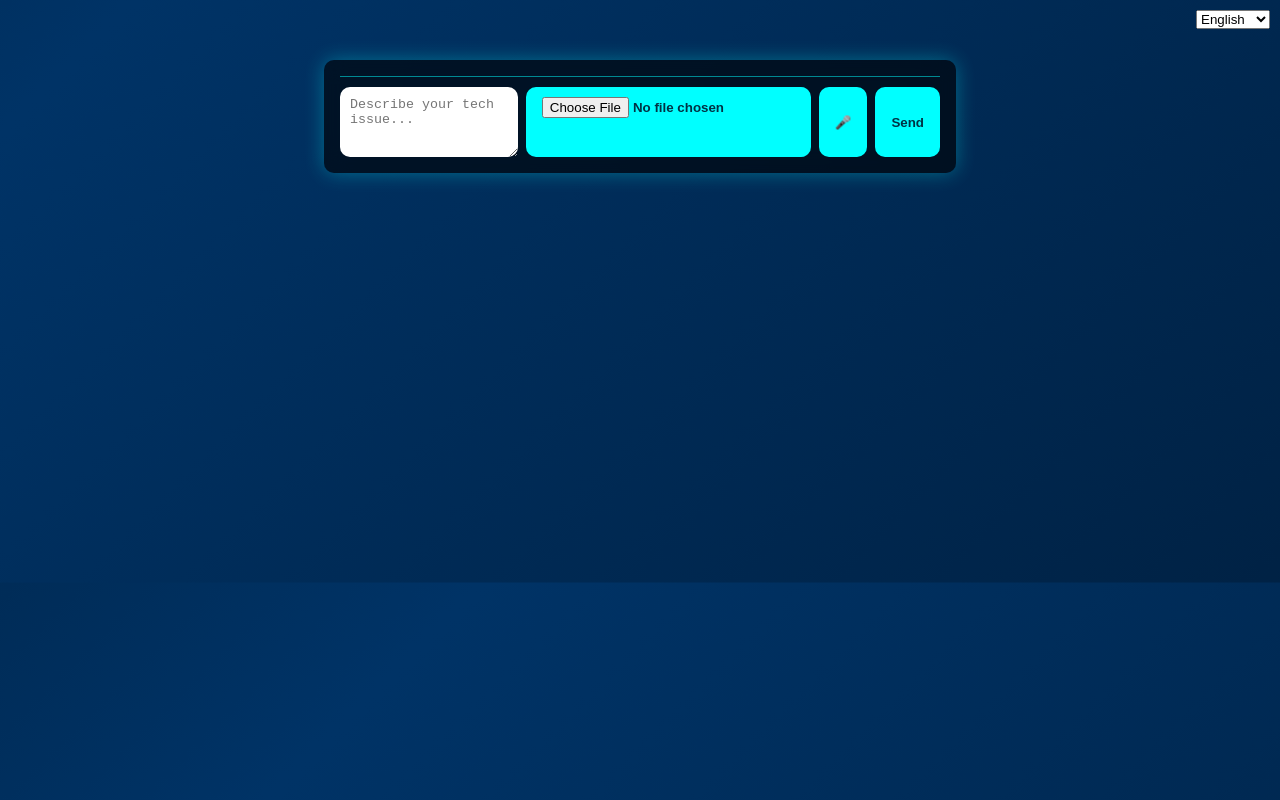
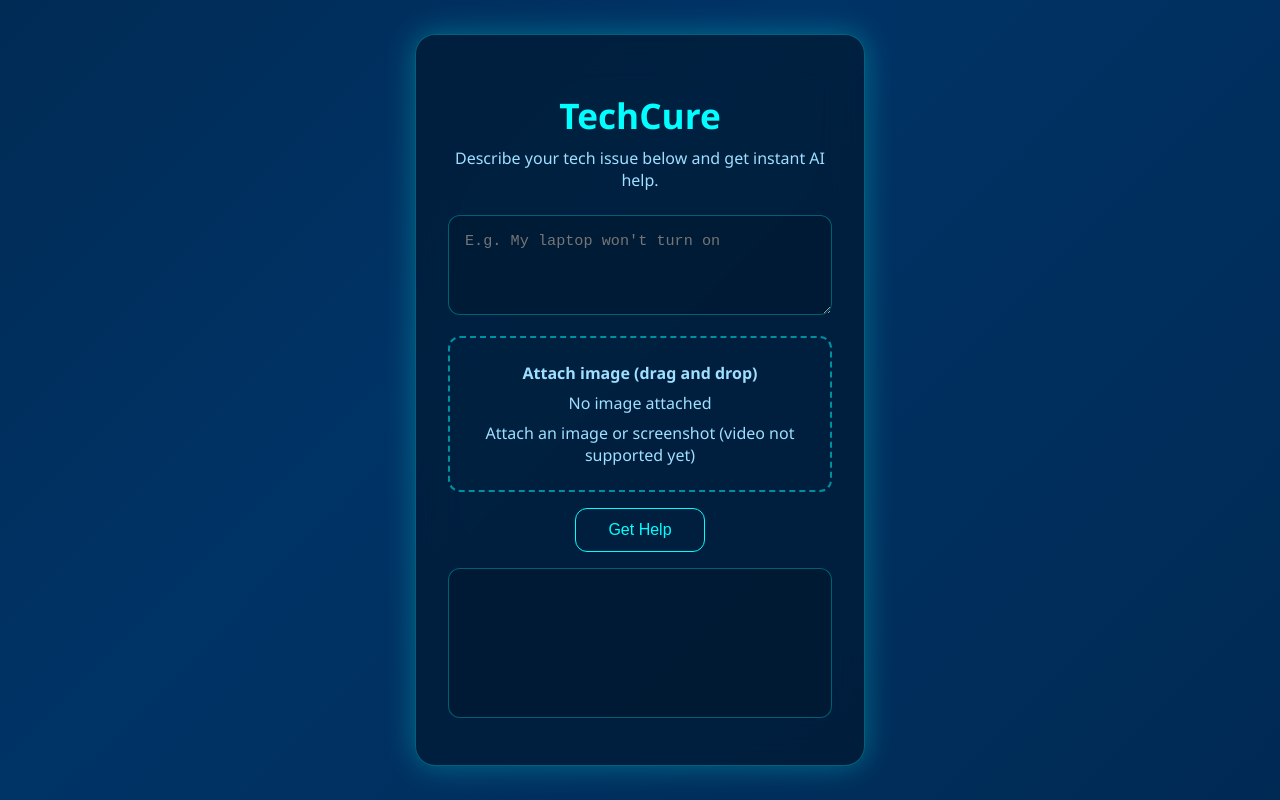
Before and after one commit to Rayyan-Hafeez/fix-my-tech, a website: page public/index.html in a window 1280 px wide. Drawn offline with Linux system fonts and the light colour scheme.

Commit message:
back to old stuff

```diff
--- a/public/index.html
+++ b/public/index.html
@@ -1,32 +1,54 @@
 <!DOCTYPE html>
 <html lang="en">
 <head>
+  <!-- Android icons -->
+  <link rel="icon" type="image/png" sizes="192x192" href="/android-chrome-192x192.png" />
+  <link rel="icon" type="image/png" sizes="512x512" href="/android-chrome-512x512.png" />
+  <!-- Apple touch icon -->
+  <link rel="apple-touch-icon" href="/android-chrome-192x192.png" />
+  <!-- Default favicon -->
+  <link rel="icon" type="image/png" href="/favicon.png" />
+
   <meta charset="UTF-8" />
   <meta name="viewport" content="width=device-width, initial-scale=1" />
   <title>TechCure – AI Tech Support</title>
   <link rel="stylesheet" href="style.css" />
-  <link rel="icon" type="image/png" href="favicon.png" />
 </head>
 <body>
-  <div id="language-select">
-    <select id="langPicker">
-      <option value="en">English</option>
-      <option value="ur">Urdu</option>
-      <option value="es">Español</option>
-      <option value="fr">Français</option>
-    </select>
+  <div id="splash-screen" class="splash-screen">
+    <h1>TECHCURE</h1>
+    <p>Speed. Precision. Peace of Mind.</p>
   </div>
 
-  <div class="chat-container">
-    <div class="chat-window" id="chat-window"></div>
-    <div class="input-area">
-      <textarea id="question" placeholder="Describe your tech issue..."></textarea>
-      <input type="file" id="fileInput" />
-      <button id="micBtn">🎤</button>
-      <button id="sendBtn">Send</button>
+  <div class="container" style="display: none;">
+    <h1>TechCure</h1>
+    <p>Describe your tech issue below and get instant AI help.</p>
+
+    <textarea id="question" placeholder="E.g. My laptop won't turn on"></textarea>
+
+    <div id="drop-zone" class="drop-zone">
+      <p><strong>Attach image (drag and drop)</strong></p>
+      <p id="file-name">No image attached</p>
+      <p class="note">Attach an image or screenshot (video not supported yet)</p>
+      <input type="file" id="image" accept="image/*" style="display: none;" />
     </div>
+
+    <button id="askBtn">Get Help</button>
+    <pre id="answer"></pre>
   </div>
 
   <script src="script.js"></script>
+  <script>
+    window.addEventListener('load', () => {
+      setTimeout(() => {
+        const splash = document.getElementById('splash-screen');
+        splash.classList.add('fade-out');
+        setTimeout(() => {
+          splash.style.display = 'none';
+          document.querySelector('.container').style.display = 'block';
+        }, 1000);
+      }, 3000);
+    });
+  </script>
 </body>
 </html>
--- a/public/script.js
+++ b/public/script.js
@@ -1,70 +1,75 @@
-const sendBtn = document.getElementById("sendBtn");
+const dropZone = document.getElementById("drop-zone");
+const fileInput = document.getElementById("image");
+const fileName = document.getElementById("file-name");
+const askBtn = document.getElementById("askBtn");
 const questionInput = document.getElementById("question");
-const chatWindow = document.getElementById("chat-window");
-const micBtn = document.getElementById("micBtn");
-const fileInput = document.getElementById("fileInput");
-const langPicker = document.getElementById("langPicker");
+const answerBox = document.getElementById("answer");
 
-// Message Display
-function addMessage(message, sender) {
-  const msgDiv = document.createElement("div");
-  msgDiv.className = `message ${sender}`;
-  msgDiv.textContent = message;
-  chatWindow.appendChild(msgDiv);
-  chatWindow.scrollTop = chatWindow.scrollHeight;
-}
+const conversationHistory = [
+  {
+    role: "system",
+    content: "You are a helpful assistant providing step-by-step tech support for PCs and mobile devices. Remember the conversation and reply accordingly."
+  }
+];
 
-// Translation (client-side demo only)
-function translate(text, lang) {
-  const translations = {
-    ur: "براہ کرم اپنے مسئلے کی وضاحت کریں۔",
-    es: "Por favor describe tu problema.",
-    fr: "Veuillez décrire votre problème."
-  };
-  return translations[lang] || text;
-}
-
-// Voice Input
-micBtn.addEventListener("click", () => {
-  const recognition = new (window.SpeechRecognition || window.webkitSpeechRecognition)();
-  recognition.lang = langPicker.value || "en-US";
-  recognition.onresult = (event) => {
-    questionInput.value = event.results[0][0].transcript;
-  };
-  recognition.start();
+dropZone.addEventListener("click", () => { fileInput.click(); });
+dropZone.addEventListener("dragover", (e) => {
+  e.preventDefault();
+  dropZone.classList.add("dragover");
+});
+dropZone.addEventListener("dragleave", () => { dropZone.classList.remove("dragover"); });
+dropZone.addEventListener("drop", (e) => {
+  e.preventDefault();
+  dropZone.classList.remove("dragover");
+  const files = e.dataTransfer.files;
+  if (files.length) {
+    fileInput.files = files;
+    fileName.textContent = files[0].name;
+  }
+});
+fileInput.addEventListener("change", () => {
+  if (fileInput.files.length) {
+    fileName.textContent = fileInput.files[0].name;
+  } else {
+    fileName.textContent = "No image attached";
+  }
 });
 
-// Handle Send
-sendBtn.addEventListener("click", async () => {
+askBtn.addEventListener("click", async () => {
   const question = questionInput.value.trim();
-  const lang = langPicker.value;
-
-  if (!question) return;
-  addMessage(question, "user");
-
-  const formData = new FormData();
-  formData.append("question", question);
-  if (fileInput.files[0]) {
-    formData.append("image", fileInput.files[0]);
+  if (!question) {
+    answerBox.textContent = "Please enter a question.";
+    return;
   }
 
+  // Add user message to history
+  conversationHistory.push({ role: "user", content: question });
+  answerBox.textContent = "Thinking...";
+
   try {
-    const res = await fetch("/api/ask", {
+    const formData = new FormData();
+    formData.append("history", JSON.stringify(conversationHistory));
+    if (fileInput.files[0]) {
+      formData.append("image", fileInput.files[0]);
+    }
+
+    const response = await fetch("/api/ask", {
       method: "POST",
-      body: formData,
+      body: formData
     });
 
-    const data = await res.json();
-    const answer = translate(data.answer, lang);
-    addMessage(answer, "bot");
+    const data = await response.json();
+    if (data.answer) {
+      // Add assistant reply to history
+      conversationHistory.push({ role: "assistant", content: data.answer });
 
-    // Track basic usage
-    console.log("User asked:", question);
-    console.log("Answer:", data.answer);
-  } catch (err) {
-    addMessage("Error getting answer.", "bot");
-    console.error(err);
+      const steps = data.answer.split(/\n+/).filter(line => line.trim() !== "");
+      answerBox.textContent = steps.map(step => `• ${step}`).join("\n");
+    } else {
+      answerBox.textContent = "Sorry, there was an error processing your request.";
+    }
+  } catch (error) {
+    console.error(error);
+    answerBox.textContent = "Error contacting server.";
   }
-
-  questionInput.value = "";
 });
--- a/public/style.css
+++ b/public/style.css
@@ -1,83 +1,143 @@
 body {
   margin: 0;
-  font-family: Arial, sans-serif;
+  padding: 0;
+  min-height: 100vh;
   background: linear-gradient(-45deg, #001f3f, #003366, #00162a, #004080);
   background-size: 400% 400%;
-  animation: move 15s ease infinite;
-  color: #fff;
+  animation: gradientMove 15s ease infinite;
+  display: flex;
+  justify-content: center;
+  align-items: center;
+  font-family: 'Segoe UI', Tahoma, Geneva, Verdana, sans-serif;
+  color: #d8eaff;
+  box-sizing: border-box; /* ✅ global fix for width issues */
 }
 
-@keyframes move {
+*, *::before, *::after {
+  box-sizing: inherit; /* ✅ make sure all elements follow box-sizing */
+}
+
+@keyframes gradientMove {
   0% { background-position: 0% 50%; }
   50% { background-position: 100% 50%; }
   100% { background-position: 0% 50%; }
 }
 
-.chat-container {
-  max-width: 600px;
-  margin: 60px auto;
-  padding: 1rem;
-  background: rgba(0, 0, 0, 0.6);
-  border-radius: 10px;
-  backdrop-filter: blur(10px);
-  box-shadow: 0 0 20px #00ffff50;
+.splash-screen {
+  position: fixed;
+  top: 0;
+  left: 0;
+  width: 100%;
+  height: 100%;
+  background: radial-gradient(circle at 30% 30%, #001f3f, #00162a);
+  display: flex;
+  justify-content: center;
+  align-items: center;
+  flex-direction: column;
+  color: #00ffff;
+  z-index: 9999;
+  opacity: 1;
+  transition: opacity 1s ease;
 }
 
-.chat-window {
-  max-height: 400px;
-  overflow-y: auto;
-  border-bottom: 1px solid #00ffff80;
-  margin-bottom: 10px;
+.splash-screen.fade-out { opacity: 0; }
+
+.container {
+  background: rgba(0, 20, 40, 0.6);
+  border: 1px solid rgba(0, 255, 255, 0.3);
+  border-radius: 20px;
+  backdrop-filter: blur(20px);
+  box-shadow: 0 0 30px rgba(0, 255, 255, 0.3);
+  padding: 2rem;
+  width: 90%;
+  max-width: 450px;
+  text-align: center;
+  animation: fadeIn 1s ease forwards;
 }
 
-.message {
-  padding: 10px;
-  margin: 5px 0;
-  border-radius: 10px;
-  max-width: 80%;
-  line-height: 1.4;
+h1 {
+  font-size: 2.2rem;
+  color: #00ffff;
+  margin-bottom: 0.5rem;
 }
 
-.user {
-  background: #0088cc;
-  color: #fff;
-  margin-left: auto;
-  text-align: right;
-}
-
-.bot {
-  background: #003244;
-  color: #00ffff;
-  margin-right: auto;
-  text-align: left;
-}
-
-.input-area {
-  display: flex;
-  gap: 8px;
+p {
+  color: #9fdfff;
+  margin-top: 0;
+  margin-bottom: 1.5rem;
 }
 
 textarea {
-  flex: 1;
-  padding: 10px;
-  border-radius: 10px;
-  border: none;
+  width: 100%;
+  height: 100px;
+  background: rgba(0, 20, 40, 0.4);
+  border: 1px solid rgba(0, 255, 255, 0.3);
+  border-radius: 12px;
+  color: #d8eaff;
+  padding: 1rem;
   resize: vertical;
-  height: 50px;
+  outline: none;
+  font-size: 0.95rem;
+  margin-bottom: 1rem;
+  transition: border 0.3s, box-shadow 0.3s;
 }
 
-button, input[type="file"] {
-  background: #00ffff;
-  border: none;
-  padding: 0.6rem 1rem;
-  border-radius: 10px;
-  cursor: pointer;
-  color: #003244;
-  font-weight: bold;
+textarea:focus {
+  border: 1px solid #00ffff;
+  box-shadow: 0 0 10px #00ffff;
 }
 
-#language-select {
-  position: fixed;
-  top: 10px;
-  right: 10px;
+.drop-zone {
+  border: 2px dashed rgba(0, 255, 255, 0.5);
+  border-radius: 12px;
+  padding: 1rem;
+  margin-bottom: 1rem;
+  transition: background 0.3s, border 0.3s, box-shadow 0.3s;
 }
+
+.drop-zone:hover { box-shadow: 0 0 15px rgba(0, 255, 255, 0.4); }
+.drop-zone.dragover { background: rgba(0, 255, 255, 0.1); border: 2px dashed #00ffff; }
+
+.drop-zone p { margin: 0.5rem 0; }
+
+button {
+  background: transparent;
+  border: 1px solid #00ffff;
+  color: #00ffff;
+  padding: 0.75rem 2rem;
+  font-size: 1rem;
+  border-radius: 12px;
+  cursor: pointer;
+  transition: all 0.3s ease;
+}
+
+button:hover {
+  background: rgba(0, 255, 255, 0.1);
+  box-shadow: 0 0 10px #00ffff, 0 0 20px #00ffff;
+}
+
+pre {
+  width: 100%;
+  background: rgba(0, 20, 40, 0.4);
+  border: 1px solid rgba(0, 255, 255, 0.3);
+  border-radius: 12px;
+  padding: 1rem;
+  margin-top: 1rem;
+  white-space: pre-wrap;
+  color: #d8eaff;
+  font-size: 0.95rem;
+  overflow-x: auto;
+  min-height: 150px;
+  transition: all 0.3s ease;
+}
+
+@keyframes fadeIn {
+  from { opacity: 0; transform: translateY(10px); }
+  to { opacity: 1; transform: translateY(0); }
+}
+
+@media (max-width: 500px) {
+  .container { padding: 1.2rem; }
+  h1 { font-size: 1.8rem; }
+  button { padding: 0.6rem 1.5rem; }
+}
```
